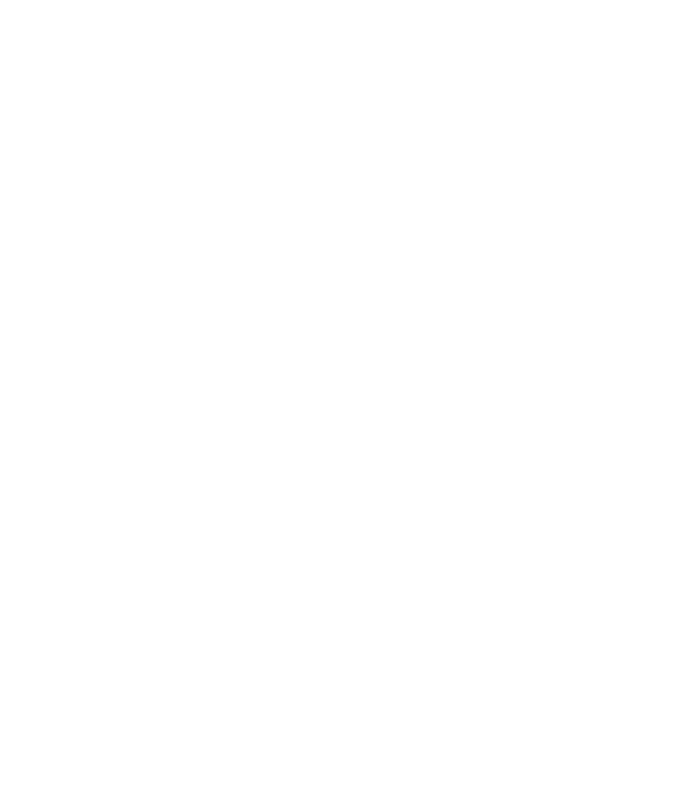
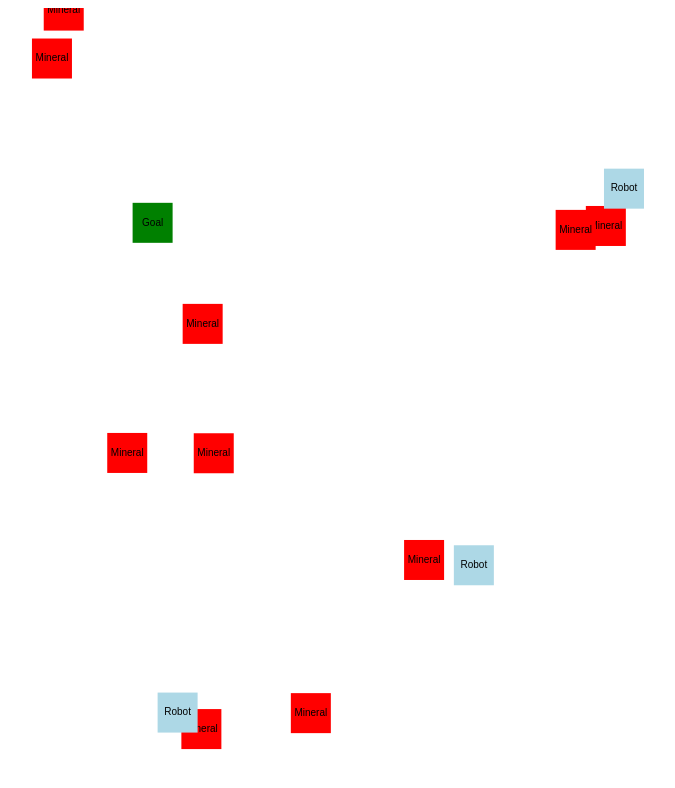
Before and after one commit to lovasoa/robots, a plain HTML site: page index.html in a window 1280 px wide. Shown: the whole page, without its empty margins (76-751 px from the left). Drawn offline with Linux system fonts and the light colour scheme.

Commit message:
Update index.html

```diff
--- a/index.html
+++ b/index.html
@@ -5,12 +5,12 @@
     <title>Robots</title>
 </head>
 <body>
-<canvas id="ground" width="500" height="500"></canvas>
+<canvas id="ground" width="800" height="800"></canvas>
 <script type="text/javascript">
 class Element {
     constructor() {
-        this.x = Math.random()*500;
-        this.y = Math.random()*500;
+        this.x = Math.random()*800;
+        this.y = Math.random()*800;
         this.size = 20;
     }
 
@@ -147,6 +147,7 @@ function start() {
     }
     loop(0);
 }
+start()
 </script>
 </body>
 </html>
```
